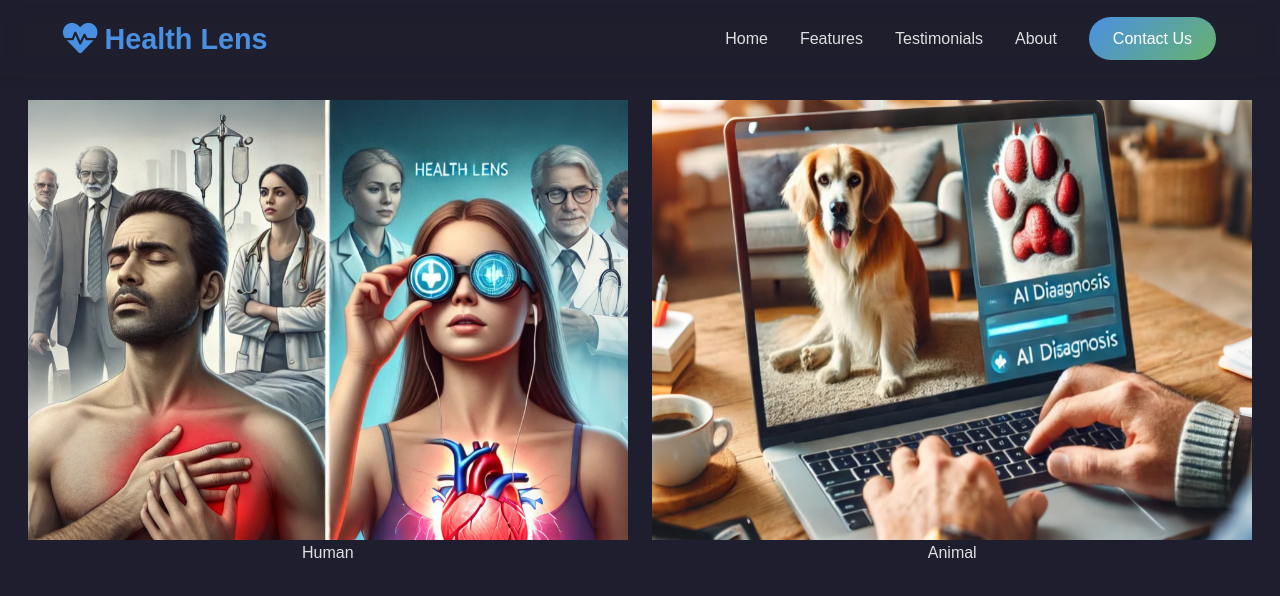
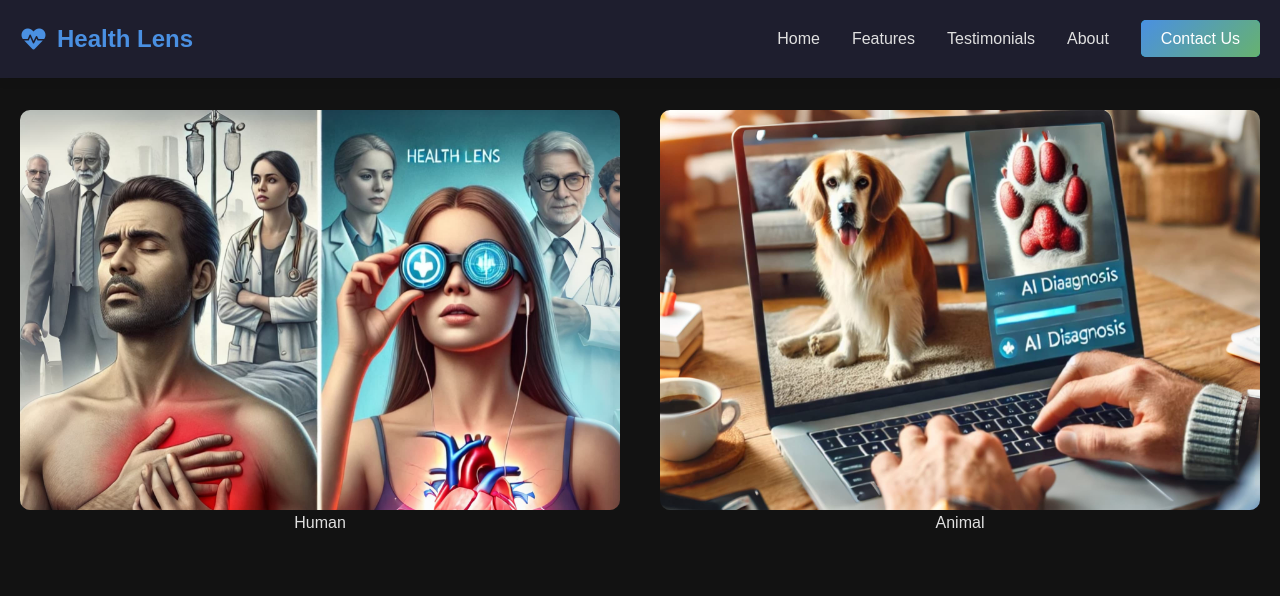
Before and after one commit to nikhilbachala/HL, a plain HTML site: page start.html in a window 1280 px wide. Drawn offline with Linux system fonts and the light colour scheme.

Commit message:
Update style.css

```diff
--- a/style.css
+++ b/style.css
@@ -398,18 +398,83 @@
   }
 
   /* Start */
-img{
-  width:600px;
-  height: 440px;
+body{
+    margin: 0;
+    padding: 0;
+    box-sizing: border-box;
 }
-.art{
-  display: inline-block;
-  justify-content: center;
-  margin: 100px 10px 10px 10px;
+img {
+    width: 600px;
+    height: 400px;
+    object-fit: cover;
+    border-radius: 10px;
+    margin-top: 30px;
 }
-.frame{
-  text-align: center;
+.art {
+    display: flex;
+    flex-direction: column;
+    align-items: center;
+    margin: 40px 10px;
+    text-align: center;
 }
+.frame {
+    display: flex;
+    flex-wrap: wrap;
+    justify-content: center;
+    gap: 20px;
+    padding: 40px 10px;
+}
+nav {
+    display: flex;
+    justify-content: space-between;
+    align-items: center;
+    padding: 20px;
+    background-color: #1E1E2E;
+    color: white;
+    flex-wrap: wrap;
+}
+nav .logo {
+    display: flex;
+    align-items: center;
+    gap: 10px;
+    font-size: 24px;
+}
+nav ul {
+    list-style: none;
+    display: flex;
+    gap: 20px;
+    padding: 0;
+    margin: 0;
+}
+nav ul li a {
+    text-decoration: none;
+    color: white;
+    transition: color 0.3s;
+}
+nav ul li a:hover {
+    color: #00bcd4;
+}
+nav .contact-btn {
+    background-color: #00bcd4;
+    padding: 10px 20px;
+    border-radius: 5px;
+}
+nav .contact-btn:hover {
+    background-color: #0097a7;
+}
+@media(max-width: 768px) {
+    nav ul {
+        flex-direction: column;
+        align-items: center;
+        text-align: center;
+    }
+    .frame {
+        flex-direction: column;
+    }
+    img {
+        width: 100%;
+        height: auto;
+    }
 
 .nikhil{
   background-color: #1E1E2E;
```
